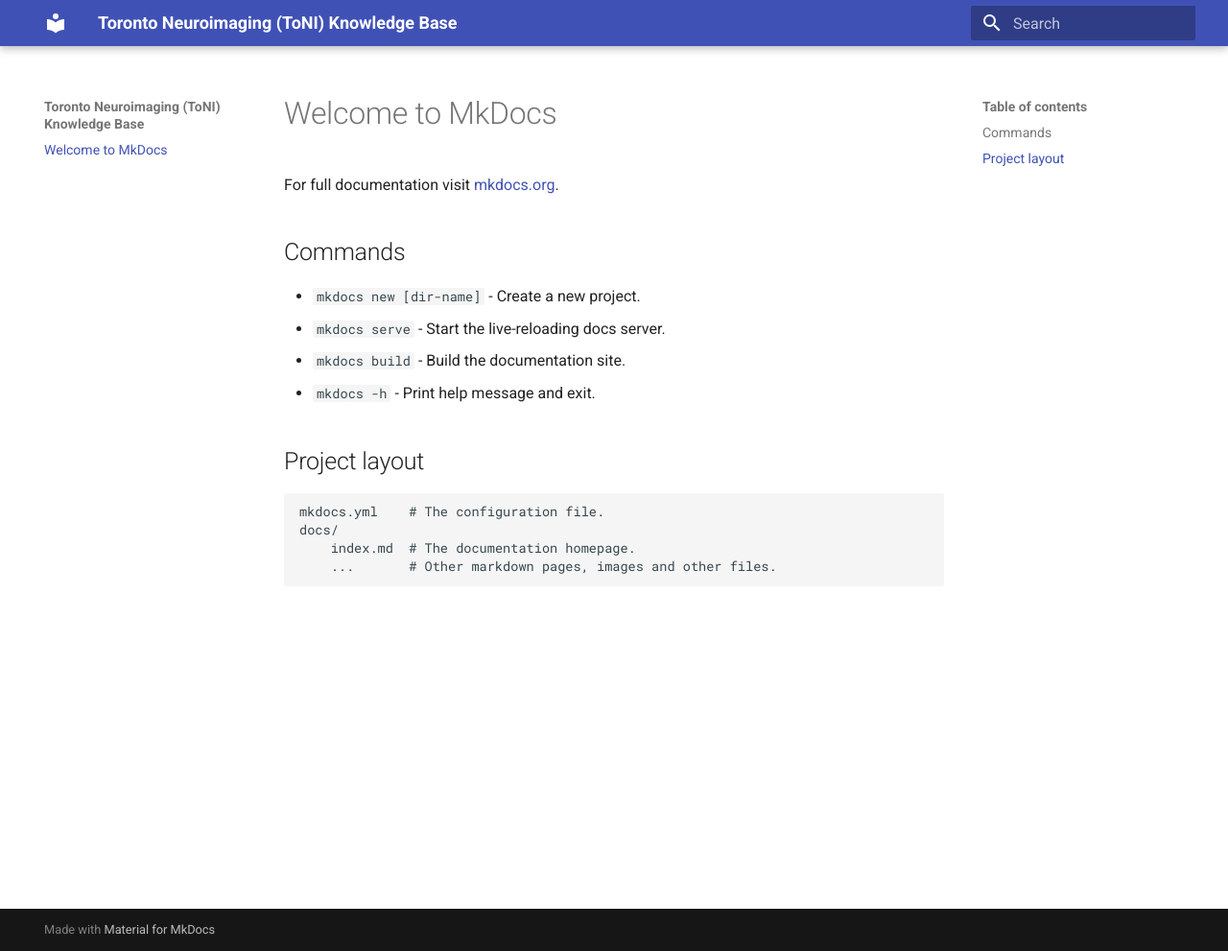
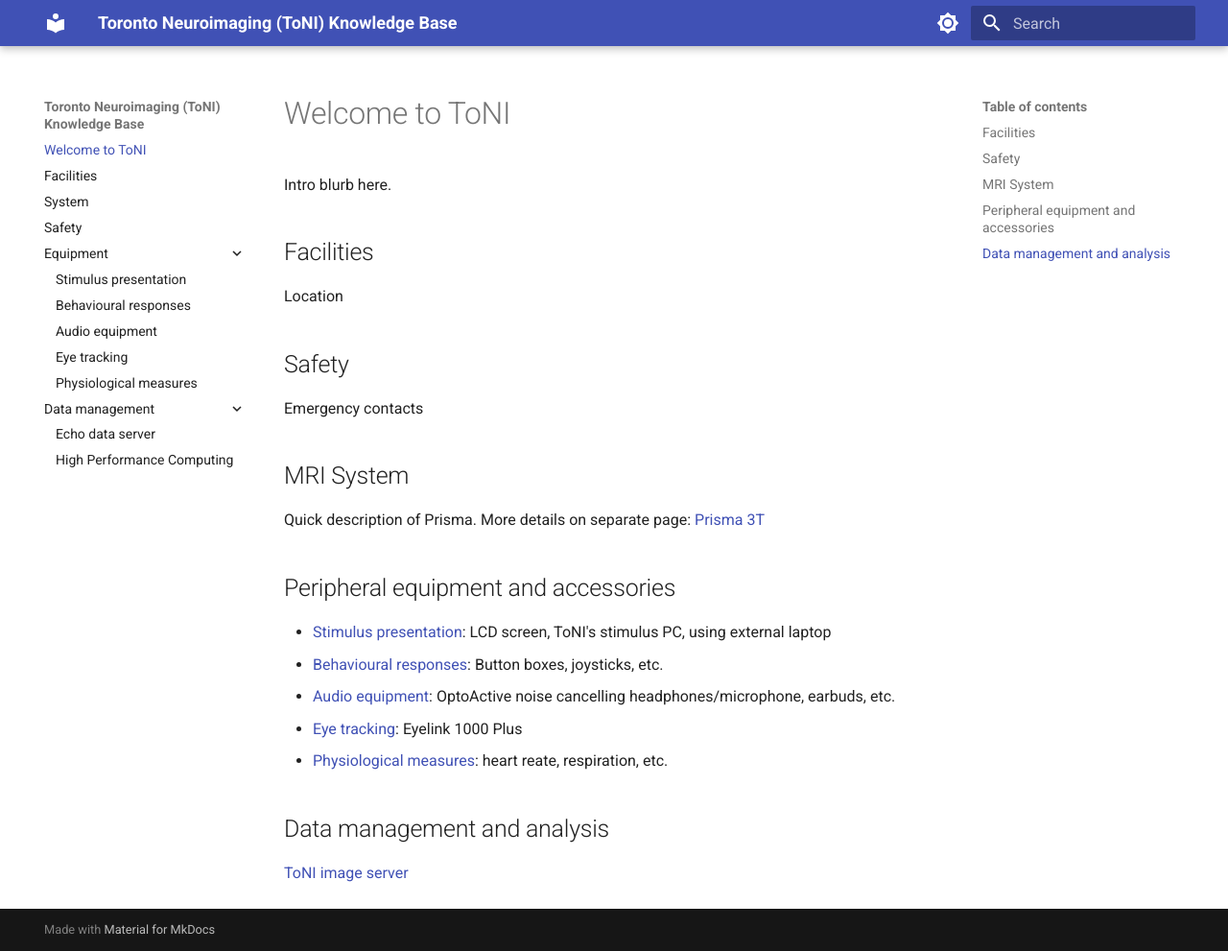
Before and after one commit to uoft-toni/uoft-toni.github.io, an MkDocs documentation site: the page built from docs/index.md, in a window 1280 px wide and 991 px high. Shown: the whole window at 96% size. Built offline with MkDocs 1.6.1 and Material for MkDocs 9.7.7, drawn with Linux system fonts in a browser that asks for light colours.

Commit message:
skeleton of docs added

```diff
--- /dev/null
+++ b/docs/audio.md
@@ -0,0 +1 @@
+# Audio equipment
--- /dev/null
+++ b/docs/echo.md
@@ -0,0 +1 @@
+# Echo data server
--- /dev/null
+++ b/docs/eyetracking.md
@@ -0,0 +1 @@
+# Eye tracking
--- a/docs/index.md
+++ b/docs/index.md
@@ -1,17 +1,22 @@
-# Welcome to MkDocs
+# Welcome to ToNI
 
-For full documentation visit [mkdocs.org](https://www.mkdocs.org).
+Intro blurb here.
 
-## Commands
+## Facilities
+Location
 
-* `mkdocs new [dir-name]` - Create a new project.
-* `mkdocs serve` - Start the live-reloading docs server.
-* `mkdocs build` - Build the documentation site.
-* `mkdocs -h` - Print help message and exit.
+## Safety
+Emergency contacts
 
-## Project layout
+## MRI System
+Quick description of Prisma. More details on separate page: [Prisma 3T](system.md)
 
-    mkdocs.yml    # The configuration file.
-    docs/
-        index.md  # The documentation homepage.
-        ...       # Other markdown pages, images and other files.
+## Peripheral equipment and accessories
+* [Stimulus presentation](stimulus.md): LCD screen, ToNI's stimulus PC, using external laptop
+* [Behavioural responses](responses.md): Button boxes, joysticks, etc.
+* [Audio equipment](audio.md): OptoActive noise cancelling headphones/microphone, earbuds, etc.
+* [Eye tracking](eyetracking.md): Eyelink 1000 Plus
+* [Physiological measures](physio.md): heart reate, respiration, etc.
+
+## Data management and analysis
+[ToNI image server](echo.md)
--- /dev/null
+++ b/docs/physio.md
@@ -0,0 +1 @@
+# Physiological measures
--- /dev/null
+++ b/docs/responses.md
@@ -0,0 +1 @@
+# Behavioural responses
--- /dev/null
+++ b/docs/scinet.md
@@ -0,0 +1 @@
+# High Performance Computing
--- /dev/null
+++ b/docs/stimulus.md
@@ -0,0 +1 @@
+# Stimulus presentation
--- a/mkdocs.yml
+++ b/mkdocs.yml
@@ -1,3 +1,35 @@
 site_name: Toronto Neuroimaging (ToNI) Knowledge Base
+plugins:
+  - search
+  - awesome-pages
 theme:
   name: material
+  palette:
+    # Palette toggle for light mode
+    - media: "(prefers-color-scheme: light)"
+      scheme: default
+      toggle:
+        icon: material/brightness-7
+        name: Switch to dark mode
+    # Palette toggle for dark mode
+    - media: "(prefers-color-scheme: dark)"
+      scheme: slate
+      primary: indigo
+      accent: light blue
+      toggle:
+        icon: material/brightness-4
+        name: Switch to light mode
+  features:
+    - navigation.instant
+    #- navigation.tabs
+    #- navigation.tabs.sticky
+    #- navigation.sections
+    - navigation.expand
+    #- navigation.top
+
+
+#extra:
+#  social:
+#    - icon: fontawesome/branks/twitter
+#  version:
+#    provider: mike
```
Also changed, not shown: docs/.pages (added), docs/facilities.md (added), docs/safety.md (added), docs/system.md (added).
